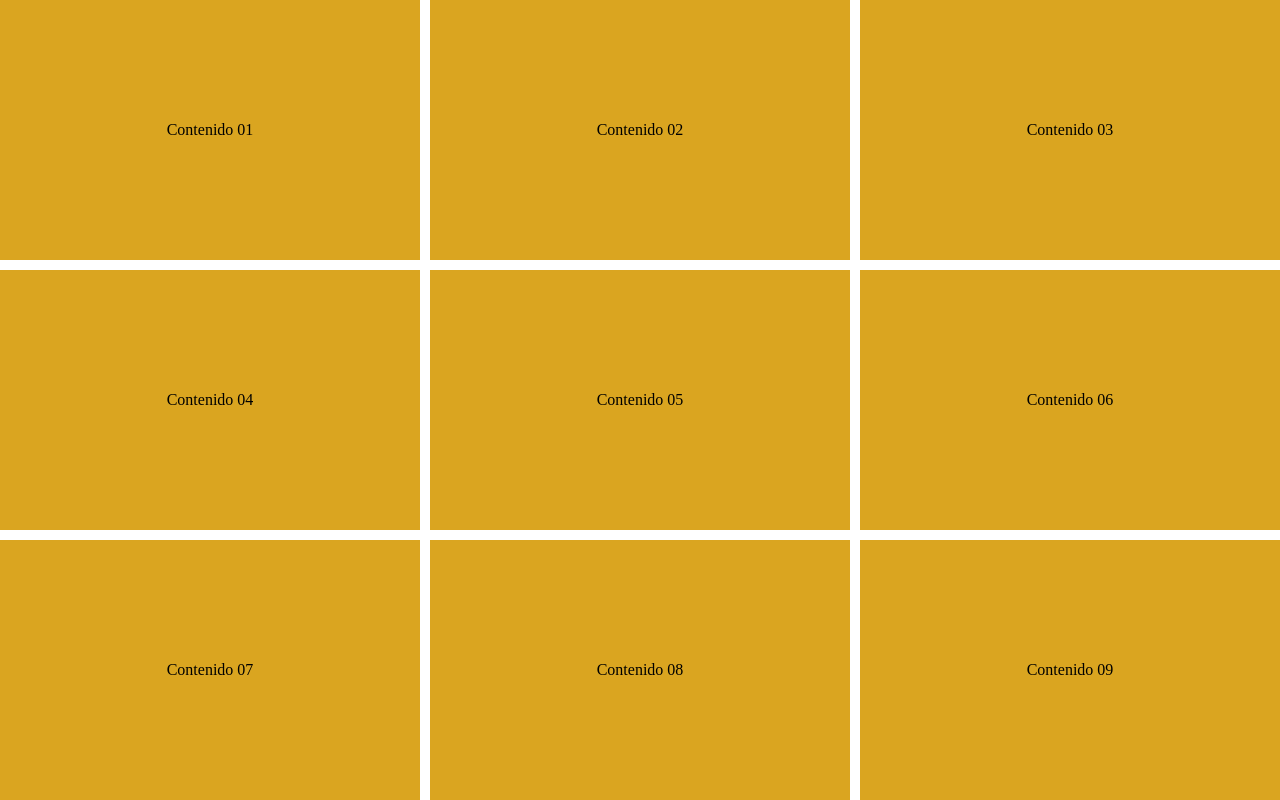
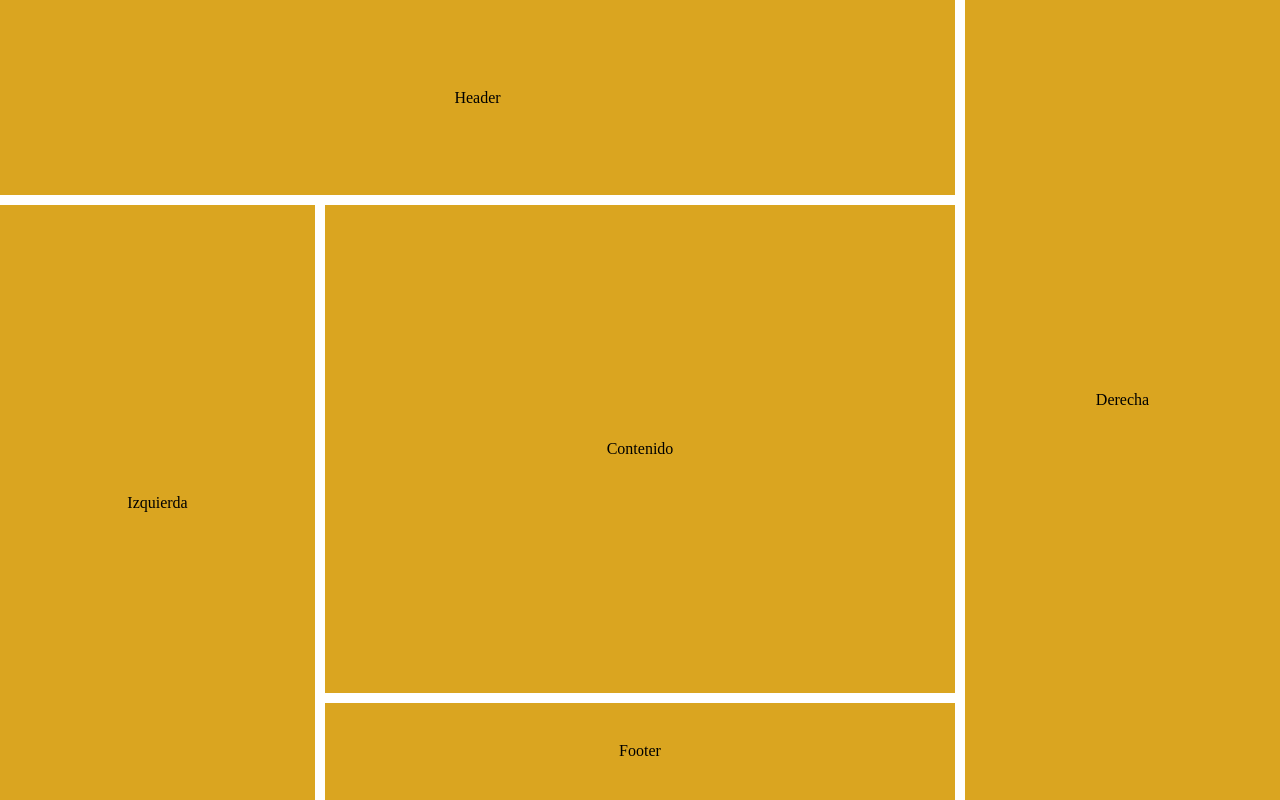
Before and after one commit to Alexise857/demo-grid-css, a plain HTML site: page index.html in a window 1280 px wide. Drawn offline with Linux system fonts and the light colour scheme.

Commit message:
grid template areas

```diff
--- a/index.html
+++ b/index.html
@@ -4,23 +4,18 @@
     <meta charset="UTF-8"
           name="viewport"
           content="width=device-width,initial-scale=1">
-    <title>GRID unidad de medida (fr)</title>
+    <title>GRID template areas</title>
 
     <link rel="stylesheet" href="style.css">
 </head>
 <body>
 
     <main>
-        <div>Contenido 01</div>
-        <div>Contenido 02</div>
-        <div>Contenido 03</div>
-        <div>Contenido 04</div>
-        <div>Contenido 05</div>
-        <div>Contenido 06</div>
-        <div>Contenido 07</div>
-        <div>Contenido 08</div>
-        <div>Contenido 09</div>
+        <header>Header</header>
+        <aside>Izquierda</aside>
+        <article>Contenido</article>
+        <aside>Derecha</aside>
+        <footer>Footer</footer>
     </main>
-
 </body>
 </html>
--- a/style.css
+++ b/style.css
@@ -1,21 +1,21 @@
+/* TIP: siempre pensar en mobile first */
+
 * {
     padding: 0;
     margin: 0;
 }
 
-/*
-fr no le da una medida exacta, sino aprovecha el espacio disponible
-*/
-
 main {
     height: 100vh;
     display: grid;
     grid-gap: 10px;
-    /*grid-template-columns: 300px 1fr 30%*/
-    /* la fr tomará el espacio disponible después de haber asignado los demás espacios */
-    grid-template-columns: 1fr 1fr 1fr;
-    /*grid-template-rows: 1fr 1fr 1fr;*/
-    grid-template-rows: repeat(3, 1fr);
+    grid-template-areas:
+        "header"
+        "izquierda"
+        "contenido"
+        "derecha"
+        "footer"
+    ;
 }
 
 main > * {
@@ -25,17 +25,55 @@ main > * {
     align-items: center;
 }
 
- /*de esta medida para abajo*/
+/* Nombrar las areas del layout */
 
-@media (max-width: 992px) {
+header {
+    grid-area: header;
+}
+
+aside:first-of-type {
+    grid-area: izquierda;
+}
+
+article {
+    grid-area: contenido;
+}
+
+aside:last-of-type {
+    grid-area: derecha;
+}
+
+footer {
+    grid-area: footer;
+}
+
+/*
+@media (min-width: 900px) {
     main {
-        grid-template-columns: repeat(2, 1fr);
-        grid-template-rows: repeat(5, 1fr);
+        grid-template-areas:
+        "footer"
+        "izquierda"
+        "contenido"
+        "derecha"
+        "header"
+        ;
     }
 }
-@media (max-width: 576px) {
+*/
+
+@media (min-width: 1200px) {
     main {
-        grid-template-columns: 1fr;
-        grid-template-rows: repeat(9, 1fr);
+        grid-template-areas:
+        "header header derecha"
+        "izquierda contenido derecha"
+        /*"izquierda footer ." con el punto no ocupamos el espacio asignado */
+        "izquierda footer derecha"
+        ;
+        /* están bien posicionados,
+           pero nos gustaría darles a algunos màs tamaño y a otros menos
+           Para eso podemos usar la propiedad templeate comlumns y row
+        */
+        grid-template-rows: 2fr 5fr 1fr;
+        grid-template-columns: 1fr 2fr 1fr;
     }
 }
```
